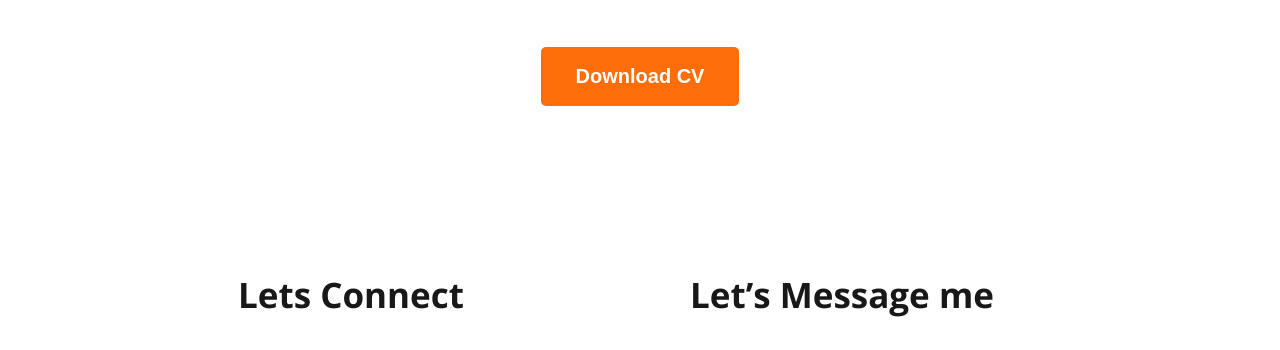
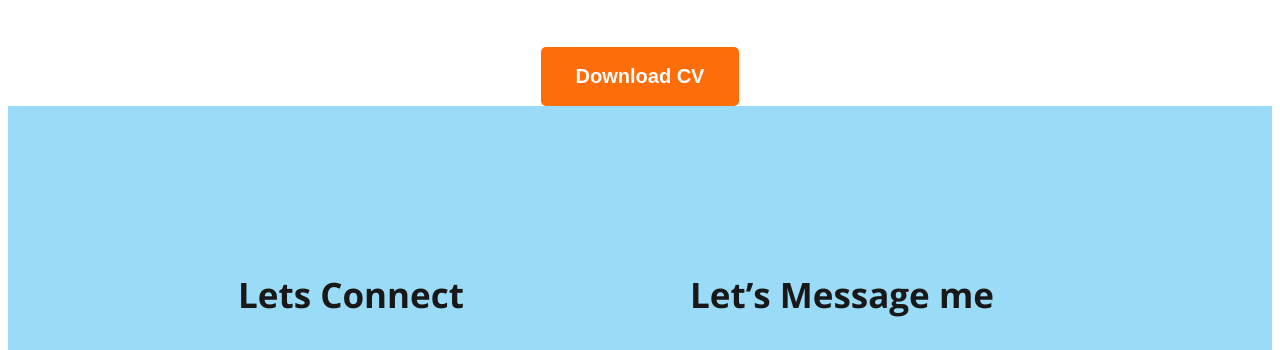
Before and after one commit to Hamidpatwari/web-portfolio, a plain HTML site: page index.html in a window 1280 px wide. Shown: the part 3310-3660 px from the top of the page. Drawn offline with nearby package versions, Linux system fonts and the light colour scheme.

Commit message:
footer background color

```diff
--- a/index.html
+++ b/index.html
@@ -146,7 +146,7 @@
 
       </section>
     </main>
-    <footer>
+    <footer style="background-color: #9adcf7;">
       <div class="footer-colum">
         <h3 class="section-titel">Lets Connect</h3>
         <p>Please fill out the form on this section to contact with me or call between 9:00 A.M and 8.00 P.M ET, Monday through Friday.</p>
```
